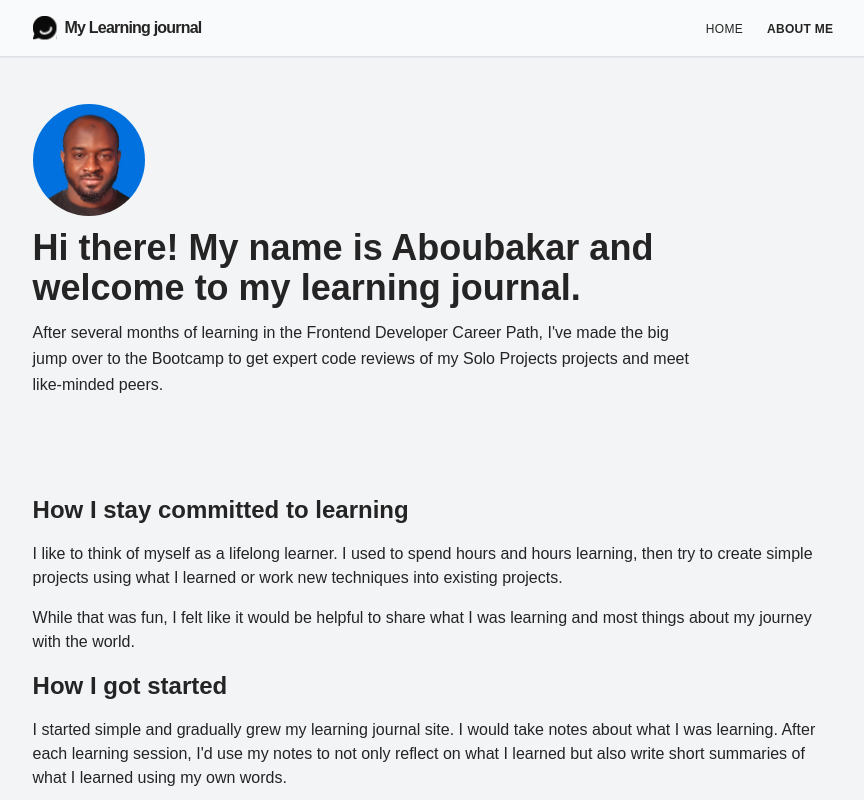
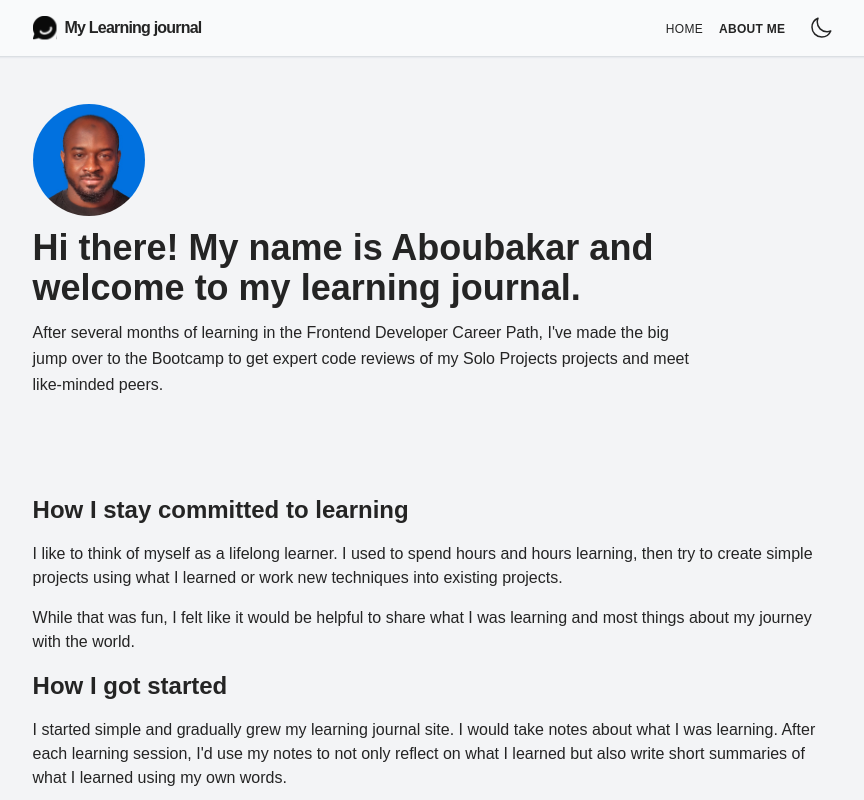
Before and after one commit to Abuu998/my-learning-journal, a React (Vite) app: page /about in a window 1280 px wide. Shown: the top 800 px of the page, without its empty margins (207-1071 px from the left). Built offline with nearby package versions, Linux system fonts and the light colour scheme.

Commit message:
feature: added a dark mode to the app

```diff
--- a/package.json
+++ b/package.json
@@ -13,6 +13,7 @@
     "framer-motion": "^11.11.9",
     "react": "^18.3.1",
     "react-dom": "^18.3.1",
+    "react-icons": "^5.3.0",
     "react-router-dom": "^6.27.0"
   },
   "devDependencies": {
--- a/src/components/nav/Navbar.tsx
+++ b/src/components/nav/Navbar.tsx
@@ -1,9 +1,11 @@
 import { logo } from "../../assets"
 import MyLink from "./MyLink.tsx";
+import ThemeSwitcher from "../shared/ThemeSwitcher.tsx";
 
 const LINKS = ['Home', 'About me']
 
 function Navbar() {
+
 	const navLinks = LINKS.map(item => (
 		<li key={`${item}-navigation-link`}>
 			<MyLink
@@ -15,7 +17,7 @@ function Navbar() {
 
 	return (
 		<nav
-			className="py-4 bg-white full-bleed row-span-1 sticky top-0 inset-x-0 z-10 shadow-sm shadow-slate-300"
+			className="py-4 bg-white dark:bg-slate-600 full-bleed row-span-1 sticky top-0 inset-x-0 z-10 shadow-sm shadow-slate-300 dark:shadow-slate-500"
 		>
 			<div className="flex items-center justify-between">
 				<MyLink to="/">
@@ -25,9 +27,13 @@ function Navbar() {
 					</div>
 				</MyLink>
 
-				<ul className="flex items-center gap-6">
-					{ navLinks }
-				</ul>
+				<div className="flex items-center">
+					<ul className="flex items-center gap-4">
+						{ navLinks }
+					</ul>
+
+					<ThemeSwitcher />
+				</div>
 			</div>
 		</nav>
 	)
--- /dev/null
+++ b/src/components/shared/ThemeSwitcher.tsx
@@ -0,0 +1,17 @@
+import Button from "./Button.tsx";
+import {useTheme} from "../../context/ThemeContext.tsx";
+import { HiOutlineMoon, HiOutlineSun } from "react-icons/hi2"
+
+function ThemeSwitcher() {
+    const { toggleTheme, theme } = useTheme()
+
+    const RenderIcon = theme === 'light' ? HiOutlineMoon : HiOutlineSun
+
+    return (
+        <Button className="ml-6" onClick={toggleTheme} aria-label="Toggle theme">
+            <RenderIcon className="text-base sm:text-xl md:text-2xl" />
+        </Button>
+    )
+}
+
+export default ThemeSwitcher
--- /dev/null
+++ b/src/context/ThemeContext.tsx
@@ -0,0 +1,45 @@
+import React, {createContext, useContext, useEffect, useState} from "react"
+
+type ThemeValue = {
+    theme: string
+    toggleTheme: () => void
+}
+
+type ThemeProviderProps = {
+    children: React.ReactNode
+}
+
+const ThemeContext = createContext<ThemeValue>({
+    theme: 'light',
+    toggleTheme: ()=>{}
+})
+
+export default function ThemeProvider({ children }: ThemeProviderProps) {
+    const [theme, setTheme] = useState<string>(
+        localStorage.getItem('preferredTheme') || 'light'
+    )
+
+    useEffect(() => {
+        document.documentElement.setAttribute('data-mode', theme)
+        localStorage.setItem('preferredTheme', theme)
+    }, [theme]);
+
+    const toggleTheme = (): void => {
+        setTheme(prev => prev === 'light' ? 'dark' : 'light')
+    }
+
+    const parameters = {
+        theme,
+        toggleTheme
+    }
+
+    return (
+        <ThemeContext.Provider value={parameters}>
+            {children}
+        </ThemeContext.Provider>
+    )
+}
+
+export function useTheme(): ThemeValue {
+    return useContext(ThemeContext)
+}
--- a/src/index.css
+++ b/src/index.css
@@ -30,7 +30,7 @@
     }
 
     body {
-        @apply bg-slate-200 text-black text-sm sm:text-base;
+        @apply bg-slate-200 dark:bg-slate-800 text-black dark:text-white text-sm sm:text-base;
     }
 }
 
--- a/src/main.tsx
+++ b/src/main.tsx
@@ -1,10 +1,13 @@
 import { StrictMode } from 'react'
 import { createRoot } from 'react-dom/client'
+import ThemeProvider from './context/ThemeContext'
 import App from './App.tsx'
 import './index.css'
 
 createRoot(document.getElementById('root')!).render(
-  <StrictMode>
-    <App />
-  </StrictMode>,
+    <StrictMode>
+        <ThemeProvider>
+            <App />
+        </ThemeProvider>
+    </StrictMode>,
 )
--- a/tailwind.config.js
+++ b/tailwind.config.js
@@ -4,6 +4,7 @@ export default {
       "./index.html",
       "./src/**/*.{js,ts,jsx,tsx}"
   ],
+  darkMode: ['selector', '[data-mode="dark"]'],
   theme: {
     colors: {
       white: "#F9FAFB",
```
Also changed, not shown: 1 other file (tests, documents, lock files or other folders).
